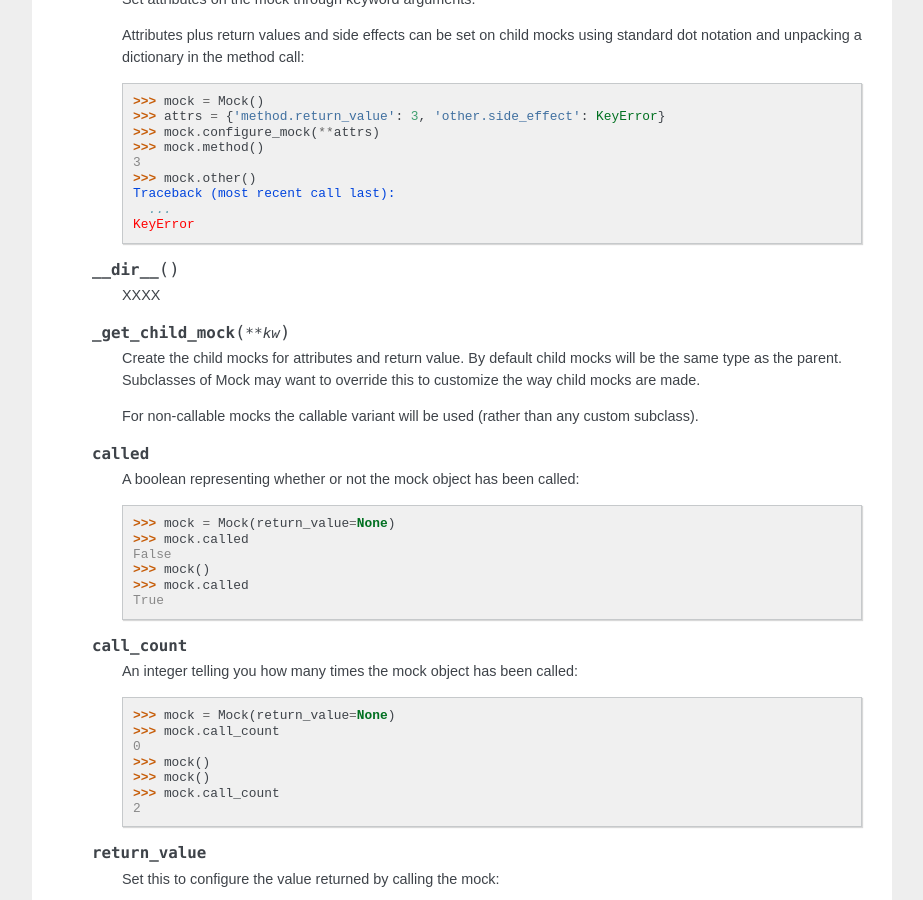
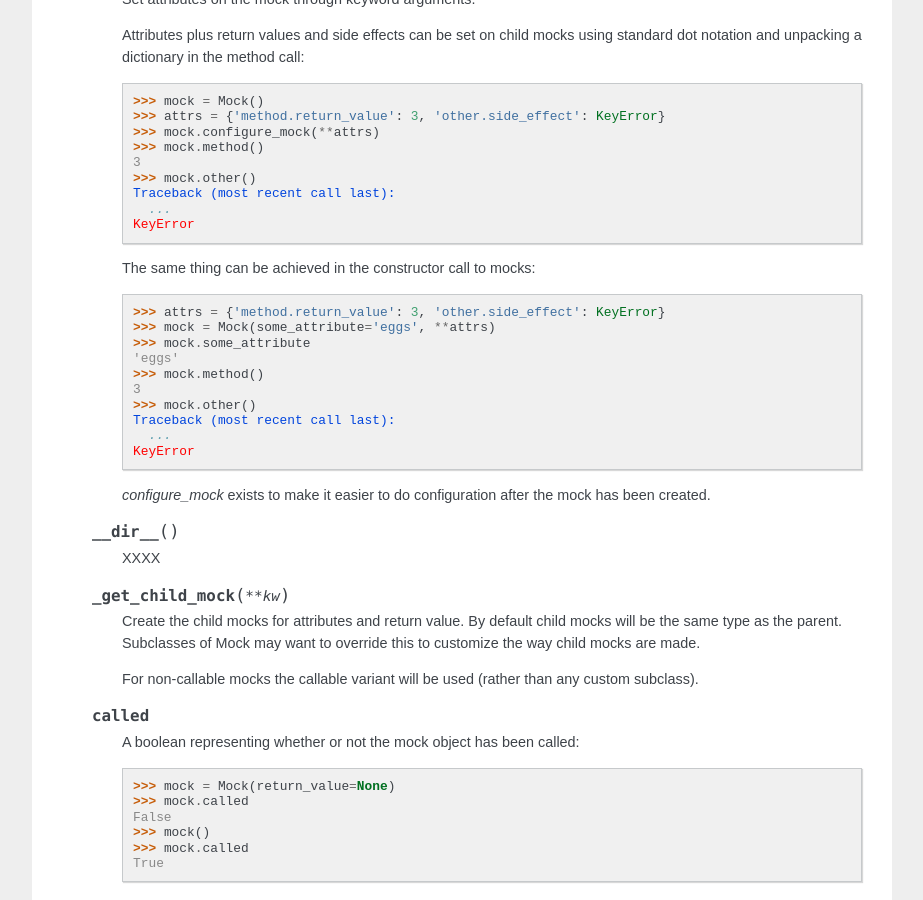
Before and after one commit to testing-cabal/mock, a Sphinx documentation site: the page built from docs/mock.txt, in a window 1280 px wide and 900 px high, scrolled down 2787 px. Shown: the whole window, without its empty margins (198-1121 px from the left). Built offline with Sphinx 7.4.7, drawn with Linux system fonts in a browser that asks for light colours.

Commit message:
Moc docs update

```diff
--- a/docs/mock.txt
+++ b/docs/mock.txt
@@ -227,6 +227,24 @@ the `new_callable` argument to `patch`.
             Traceback (most recent call last):
               ...
             KeyError
+
+        The same thing can be achieved in the constructor call to mocks:
+
+        .. doctest::
+
+            >>> attrs = {'method.return_value': 3, 'other.side_effect': KeyError}
+            >>> mock = Mock(some_attribute='eggs', **attrs)
+            >>> mock.some_attribute
+            'eggs'
+            >>> mock.method()
+            3
+            >>> mock.other()
+            Traceback (most recent call last):
+              ...
+            KeyError
+
+        `configure_mock` exists to make it easier to do configuration
+        after the mock has been created.
 
 
     .. method:: __dir__()
@@ -520,6 +538,8 @@ methods <magic-methods>` for the full details.
 
 
 
+
+
 .. index:: __call__
 .. index:: calling
 
```
Lines whose indentation alone changed are shown as unchanged.
